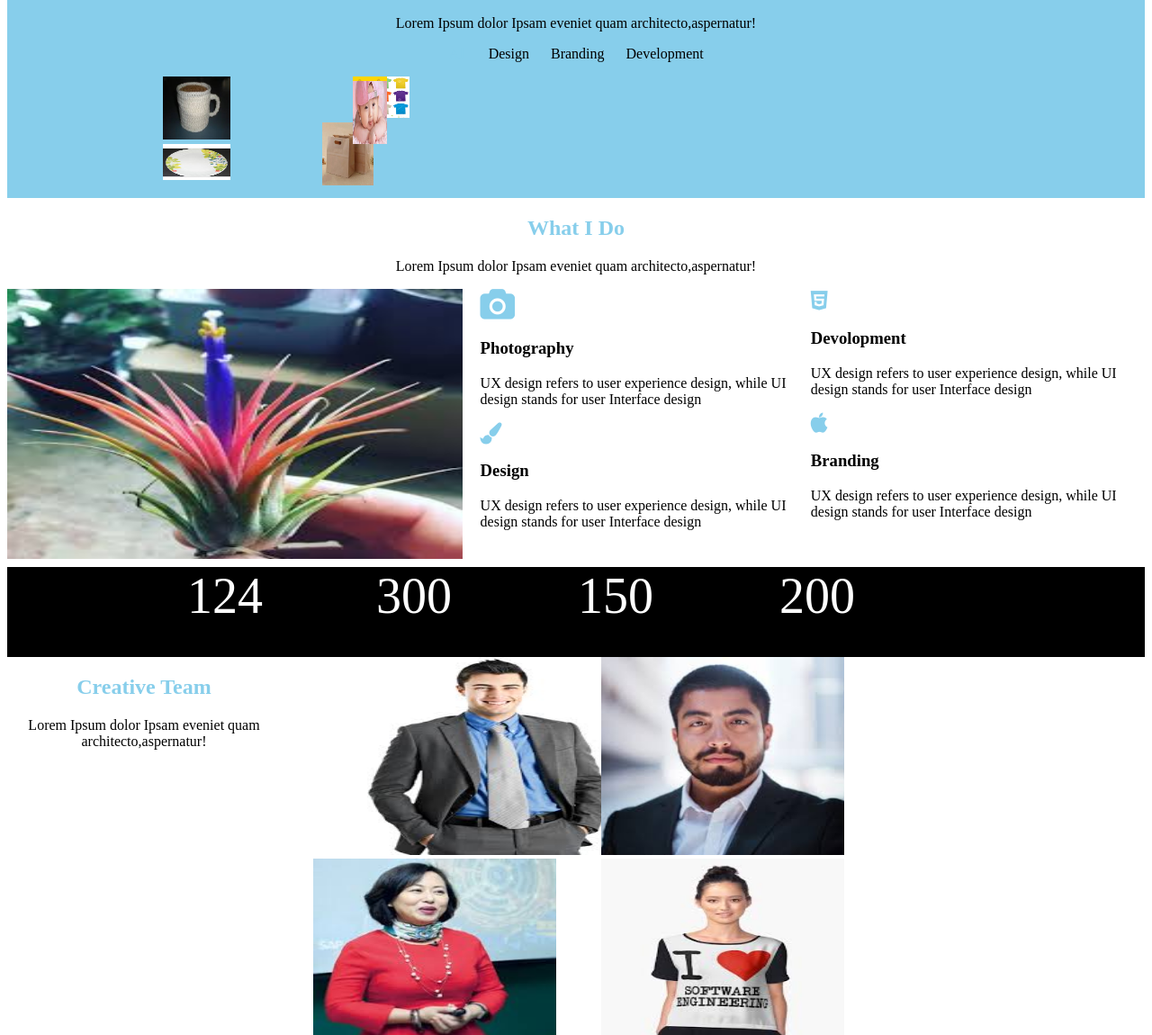
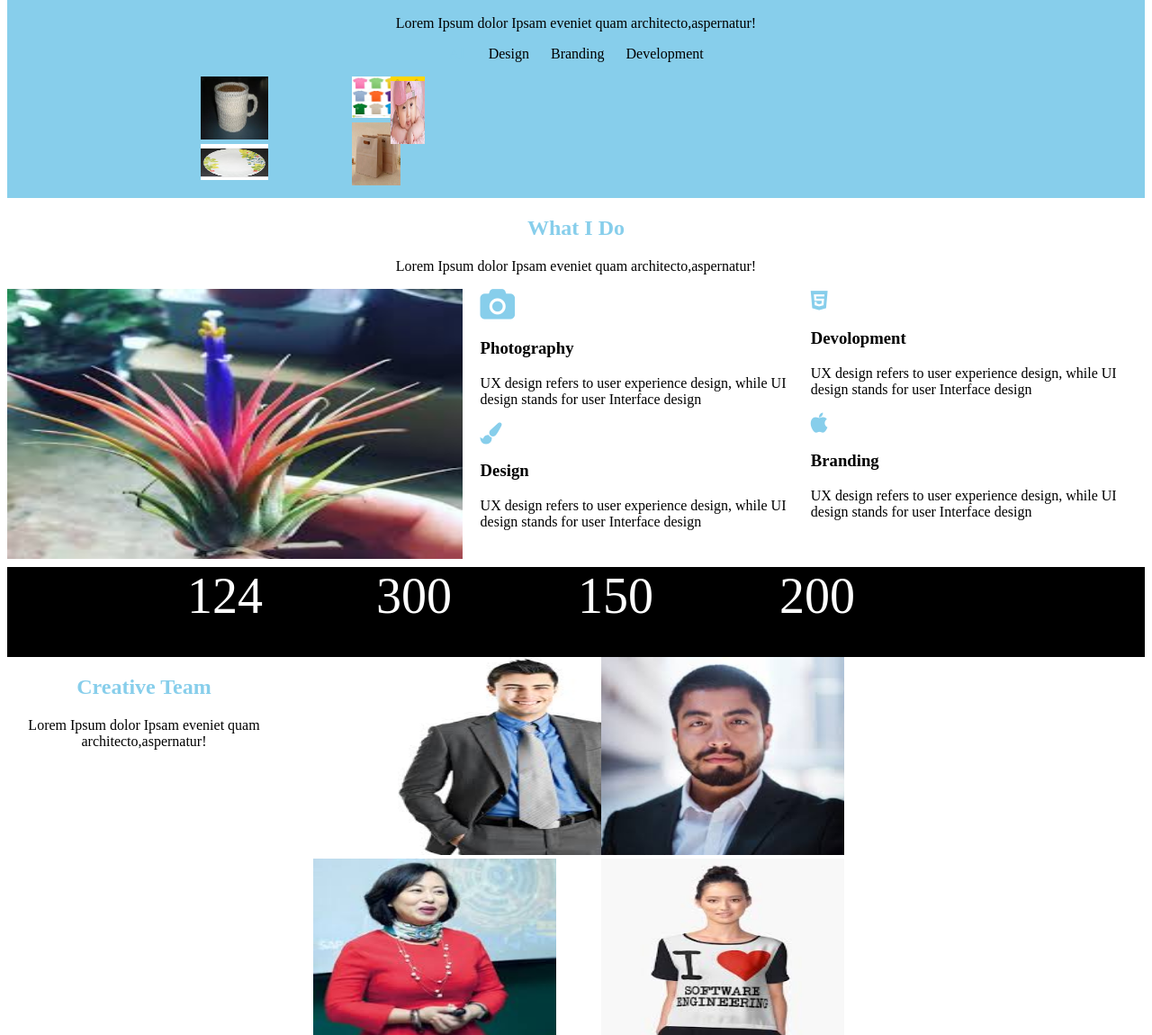
Before and after one commit to LakshmiMounika123/codexboss, a plain HTML site: page index.html in a window 1280 px wide. Shown: the part 601-1751 px from the top of the page at 90% size. Drawn offline with Linux system fonts and the light colour scheme.

Commit message:
Update index.html

```diff
--- a/index.html
+++ b/index.html
@@ -1,3 +1,4 @@
+
 
 <!DOCTYPE html>
 <html>
@@ -24,16 +25,17 @@ color:white;
 	font-size:30px;
 	}
 .div1{
-
 	float:left;
+	margin-left:33px;
 	}
 .div2{
 
 	float:left;
-	margin-left:-260px;
+	margin-left:-244px;
 	}
 .div3{
 	float:left;
+	margin-left:16px;
 	}
 .img1{
 	float:left;
@@ -117,7 +119,7 @@ Ipsum has been the</p>
 &nbsp&nbsp&nbsp&nbsp Development </p>
 <div style="margin-left:290px;margin-right:auto;">
 <div class="div1">
-<div> <img src="tshirt.jpg" alt="books" style="height:46px;width:40%;float:left;margin-left:100px;"> </div>
+<div> <img src="tshirt.jpg" alt="books" style="height:46px;width:40%;float:left;margin-left:60px;"> </div>
 <div> <img src="bag.jpg" alt="books" style="height:70px;width:40%;float:left;margin-left:60px;padding-top:5px;"> </div>
 </div>
 <div class="div2">
@@ -173,7 +175,7 @@ design</p>
  <div class="div7" style="background-color:white;">
 <h2 style="color:skyblue;text-align:center;">Creative Team</h2>
 <p style="text-align:center;">Lorem Ipsum dolor Ipsam eveniet quam architecto,aspernatur! </p>
- <img src="soft2.jpg" alt="boy1" style="margin-left:80px;height:220px;width:270px;">
+ <img src="soft2.jpg" alt="boy1" style="margin-left:114px;height:220px;width:270px;">
  <img src="soft4.jpg" alt="girl1" style="margin-left:20px;height:220px;width:270px;">
  <img src="soft3.jpg" alt="boy2" style="margin-left:20px;height:220px;width:270px;">
  <img src="soft5.jpg" alt="girl2" style="margin-left:20px;height:220px;width:270px;">
```
